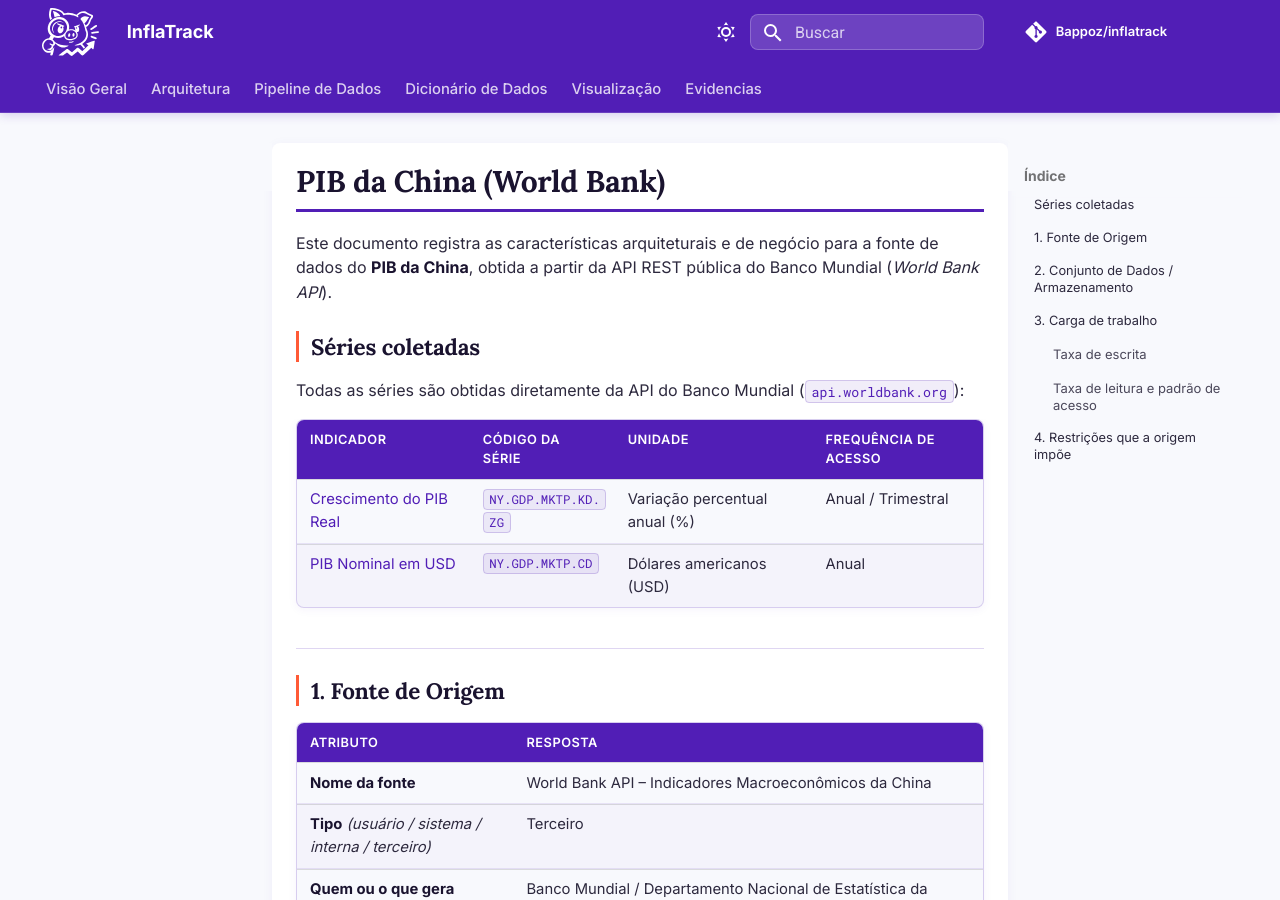
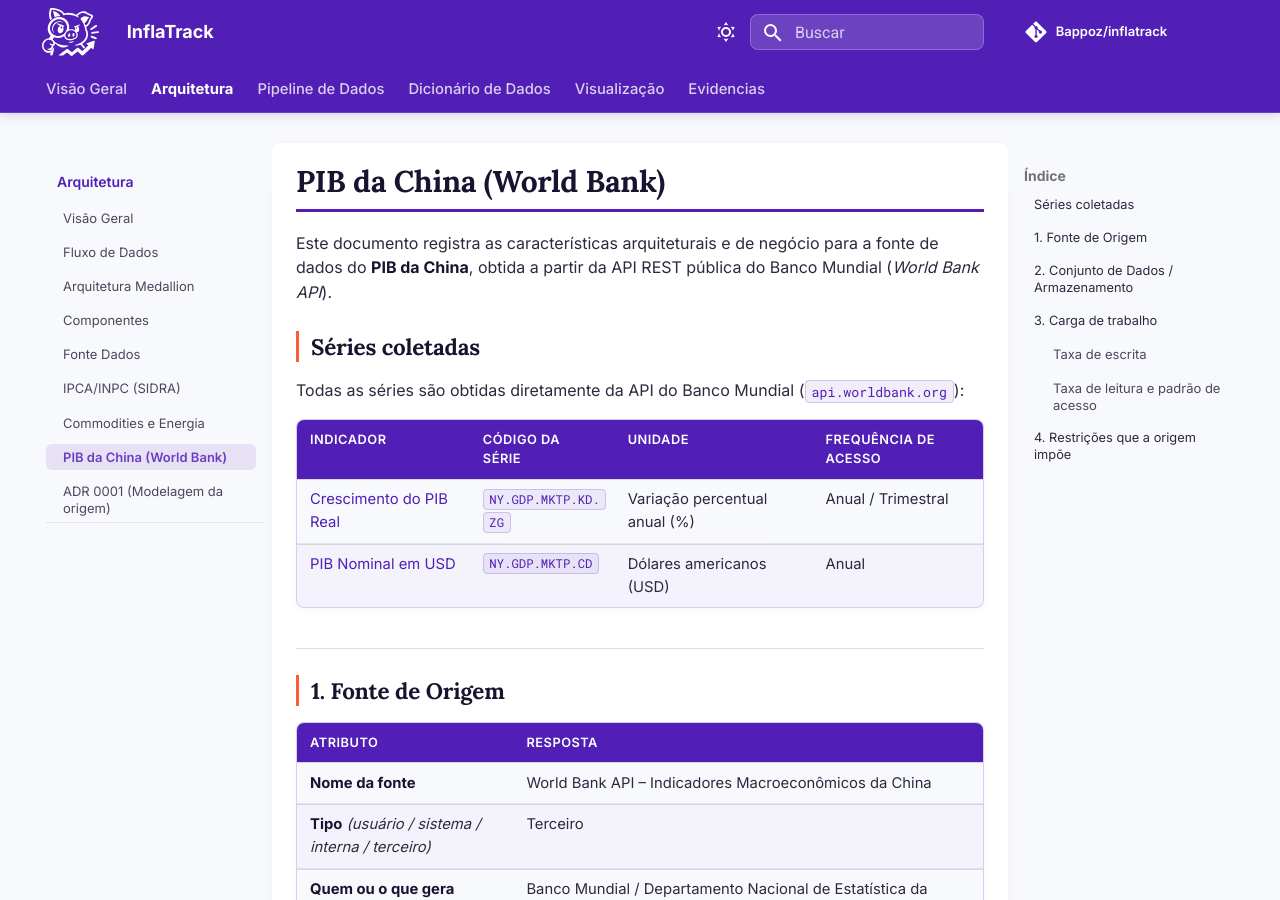
Before and after one commit to Bappoz/inflatrack, an MkDocs documentation site: the page built from docs/fontes/pib_china.md, in a window 1280 px wide and 900 px high. Built offline with MkDocs 1.6.1 and Material for MkDocs 9.7.7, drawn with Linux system fonts in a browser that asks for light colours; comment, search, counter and statistics services are not loaded.

Commit message:
docs: add pagina pib china ao menu lateral

```diff
--- a/mkdocs.yml
+++ b/mkdocs.yml
@@ -67,6 +67,7 @@ nav:
     - Fonte Dados: arquitetura/fonteDados.md
     - IPCA/INPC (SIDRA): fontes/sidra.md
     - Commodities e Energia: fontes/commodities.md
+    - PIB da China (World Bank): fontes/pib_china.md
     - ADR 0001 (Modelagem da origem): arquitetura.md
   - Pipeline de Dados: pipeline/pipelineDados.md
   - Dicionário de Dados:
```
Also changed, not shown: 1 other file.
